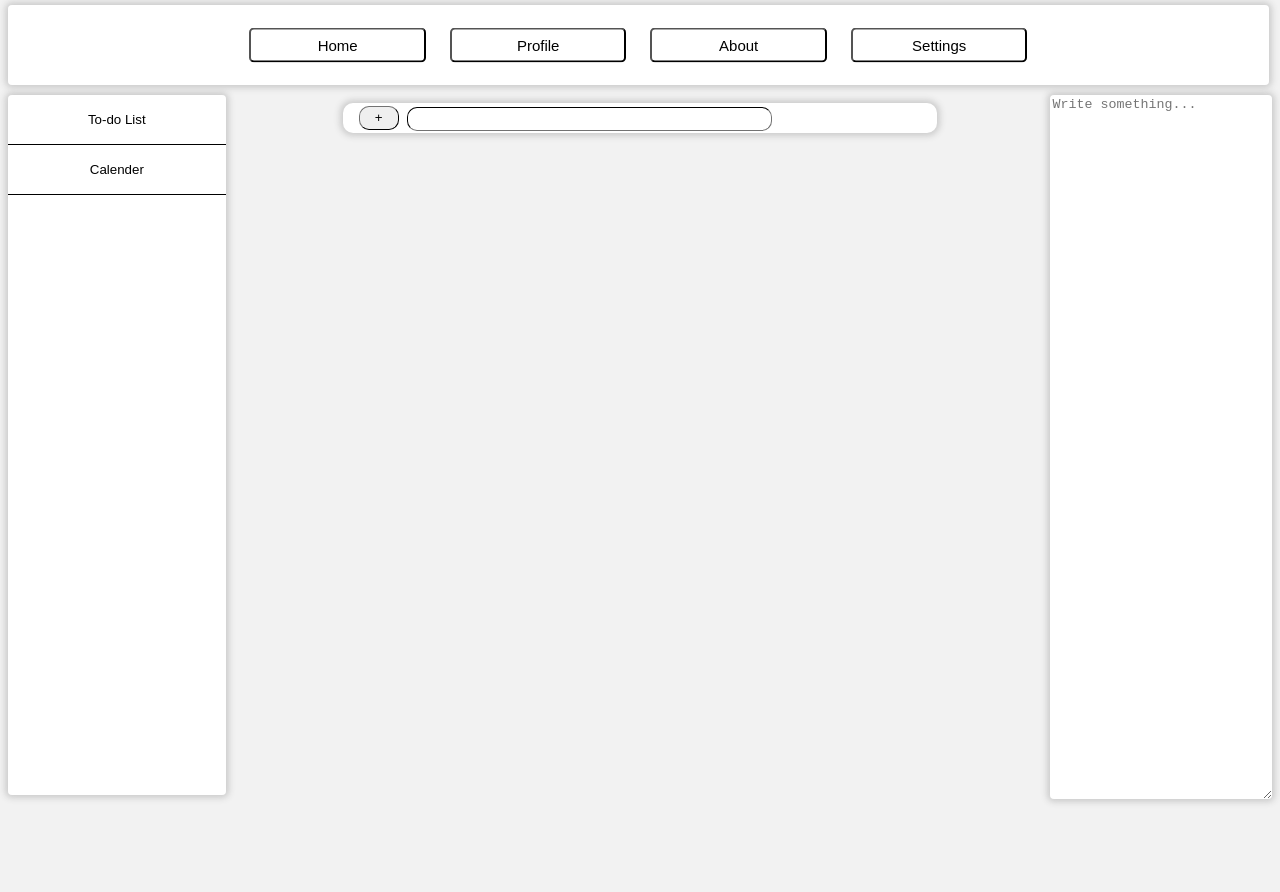
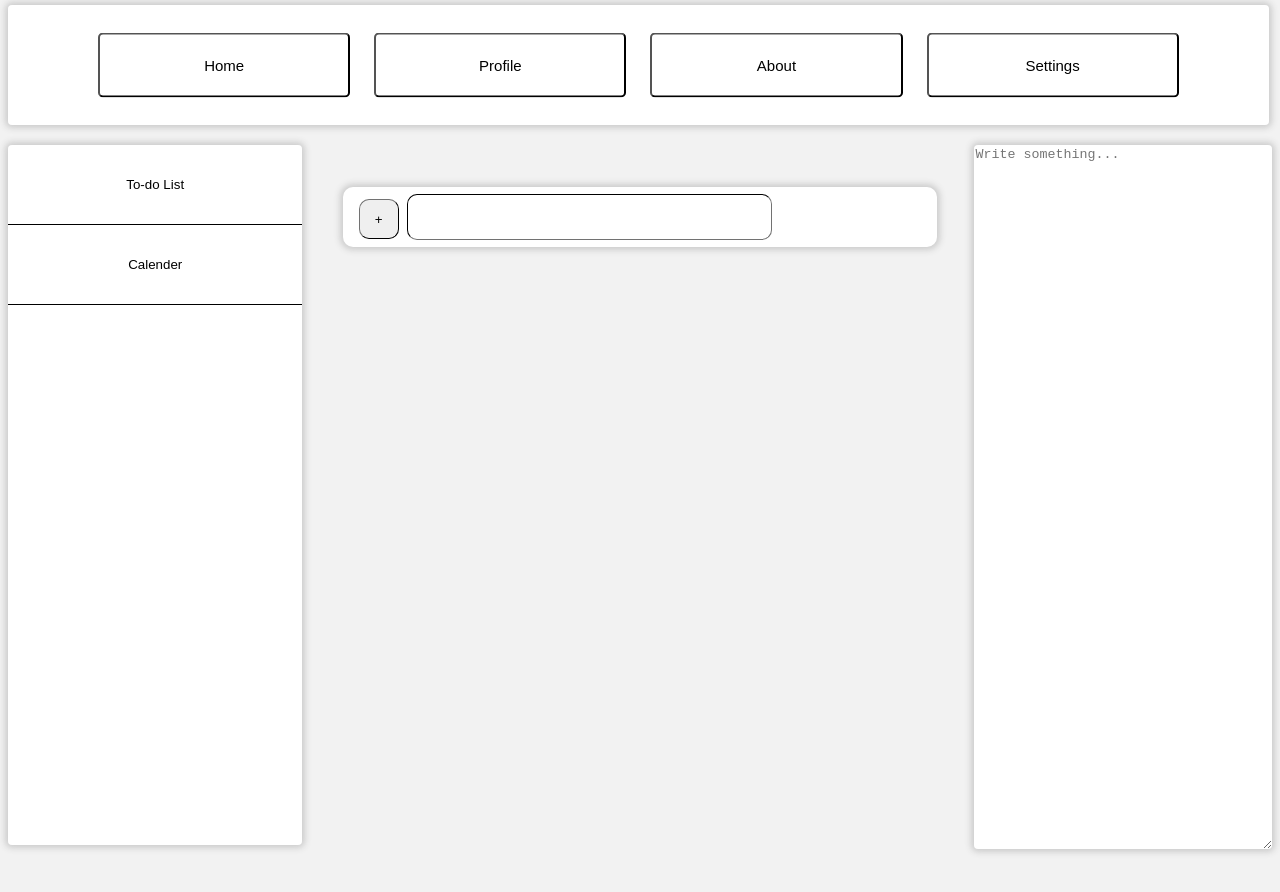
Before and after one commit to sanchirganzorig/Sanchir1, a plain HTML site: page index.html in a window 1280 px wide. Drawn offline with Linux system fonts and the light colour scheme.

Commit message:
max width 800, större sida

```diff
--- a/css/grid.css
+++ b/css/grid.css
@@ -7,9 +7,9 @@
 }
 section{
   grid-column: 4/10;
-  grid-row: 2/10;
+  grid-row: 3/10;
 }
-  @media screen and (max-width: 1000px){
+  @media screen and (max-width: 800px){
     section{
       grid-column: 1/13;
       grid-row: 6/9;
@@ -37,7 +37,7 @@ section{
   left: 25px;
   top: 25px;
 }
-  @media screen and (max-width: 1000px){
+  @media screen and (max-width: 800px){
     #profile-body section{
       position: absolute;
       left: 50%;
--- a/css/style.css
+++ b/css/style.css
@@ -13,12 +13,12 @@ header{
   top: 5px;
   text-align: center;
   width: 98.5%;
-  height: 80px;
+  height: 120px;
   align-self: center;
 }
 .header-button{
-  width: 14%;
-  height: 35px;
+  width: 20%;
+  height: 65px;
   background: none;
   border-radius: 5px;
   border-color: black;
@@ -47,9 +47,9 @@ nav{
   border-radius: 4px;
   box-shadow: 0px 0px 6px 3px #ccc;
   position: fixed;
-  width: 17%;
+  width: 23%;
   height: 700px;
-  top: 95px;
+  top: 145px;
 }
 #notepad{
   background-color: white;
@@ -57,16 +57,16 @@ nav{
   border: 0px;
   box-shadow: 0px 0px 6px 3px #ccc;
   position: fixed;
-  width: 17%;
+  width: 23%;
   height: 700px;
-  top: 95px;
+  top: 145px;
   right: 8px;
 }
 .nav-button{
   display: inline-block;
   background: none;
   width: 100%;
-  height: 50px;
+  height: 80px;
   border: none;
   border-bottom: 1px solid black;
   transition: .5s;
@@ -96,7 +96,7 @@ section{
 }
 .todo{
   position: relative;
-  height: 40px;
+  height: 60px;
   background-color: white;
   margin-top: 10px ;
   margin-bottom: 10px ;
@@ -108,7 +108,7 @@ section{
 #todo-remove-button{
   position: absolute;
   width: 50px;
-  height: 25px;
+  height: 40px;
   right: 20px;
   top: 50%;
   transform: translate(0, -50%);
@@ -120,7 +120,7 @@ section{
 #todo-done-button{
   position: absolute;
   width: 50px;
-  height: 25px;
+  height: 40px;
   right: 90px;
   top: 50%;
   transform: translate(0, -50%);
@@ -143,7 +143,7 @@ section{
 .input-field{
   position: relative;
   top: 50px;
-  height: 30px;
+  height: 60px;
   background-color: white;
   margin-left: 5px;
   margin-right: 5px;
@@ -154,11 +154,11 @@ section{
 }
 #input-button{
   position: relative;
-  height: 24px;
+  height: 40px;
   width: 40px;
   top: 50%;
   left: 16px;
-  transform: translate(0, -50%);
+  transform: translate(0, -55%);
   border-radius: 10px;
   border-width: 1px;
   border-color: #1E1E1E;
@@ -171,12 +171,13 @@ section{
   left: 20px;
   width: 60%;
   top: 50%;
-  height: 18px;
+  height: 40px;
   transform: translate(0, -50%);
   border-radius: 10px;
   padding-left: 5px;
   padding-bottom: 3px;
   outline: none;
+  font-size: 20px;
 }
 .hide{
   display: none;
@@ -185,7 +186,7 @@ section{
   background-color: #ccc;
   box-shadow: inset 0px 0px 10px 5px #919191;
 }
-  @media screen and (max-width: 1000px){
+  @media screen and (max-width: 800px){
     nav{
       width: 45%;
       left: 8px;
@@ -229,13 +230,13 @@ section{
     #input-text{
       height: 100px;
       left: 40px;
-      top: 50%;
+      top: 48%;
       font-size: 40px;
     }
     #input-button{
       height: 120px;
       width: 120px;
-      top: 50%;
+      top: 55%;
       font-size: 40px;
     }
   }
```
Also changed, not shown: 1 other file.
